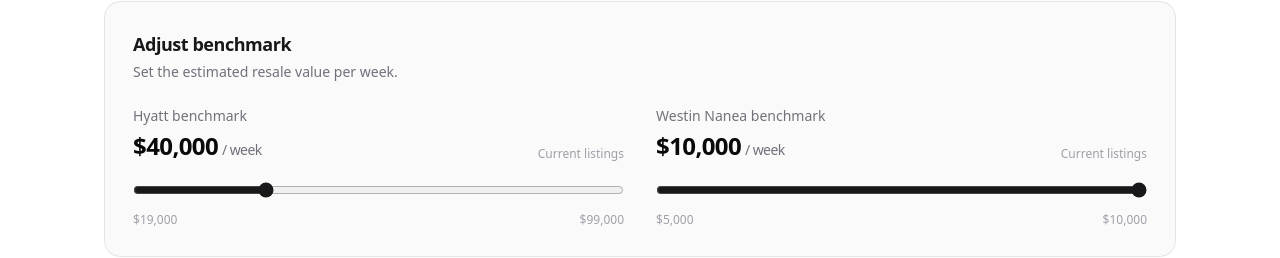
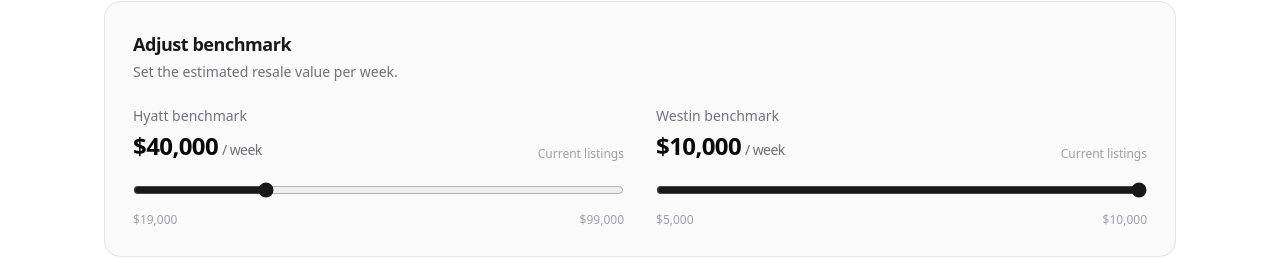
Before and after one commit to dougheindel/maui-resale, a React (Vite) app: page / in a window 1280 px wide. Shown: the part 514-772 px from the top of the page. Built offline with nearby package versions, Linux system fonts and the light colour scheme.

Commit message:
Rename BenchmarkSlider label from 'Westin Nanea' to 'Westin'

```diff
--- a/src/main.jsx
+++ b/src/main.jsx
@@ -268,7 +268,7 @@
                                 />
 
                                 <BenchmarkSlider
-                                    label="Westin Nanea"
+                                    label="Westin"
                                     value={naneaBenchmark}
                                     min={5000}
                                     max={10000}
```
